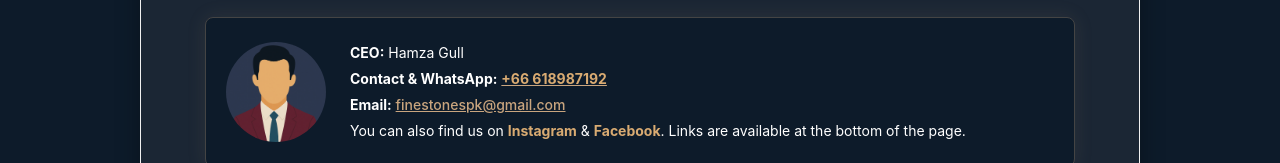
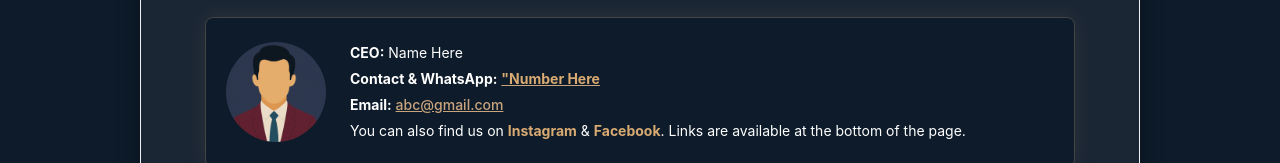
Before and after one commit to bnasar1/ecommerce-website, a React (Create React App) app: page /ecommerce-website/about in a window 1280 px wide. Shown: the part 516-679 px from the top of the page. Built offline with nearby package versions, Linux system fonts and the light colour scheme; a web font is replaced by a local one.

Commit message:
Update index.tsx

```diff
--- a/src/containers/About/index.tsx
+++ b/src/containers/About/index.tsx
@@ -55,19 +55,19 @@ const AboutUs = () => {
           <img src="/ecommerce-website/images/avatar.png" alt="CEO" />
           <div>
             <p>
-              <strong>CEO:</strong> Hamza Gull
+              <strong>CEO:</strong> Name Here
             </p>
             <p>
               <strong>Contact & WhatsApp:</strong>{" "}
               <a href={whatsappURL} target="_blank" rel="noopener noreferrer">
                 <Tooltip title="Click to contact on Whatsapp">
-                  <Highlight>+66 618987192</Highlight>
+                  <Highlight>"Number Here</Highlight>
                 </Tooltip>
               </a>
             </p>
             <p>
               <strong>Email:</strong>{" "}
-              <a href="mailto:finestonespk@gmail.com">finestonespk@gmail.com</a>
+              <a href="abc@gmail.com">abc@gmail.com</a>
             </p>
             <p>
               You can also find us on <Highlight>Instagram</Highlight> &{" "}
```
